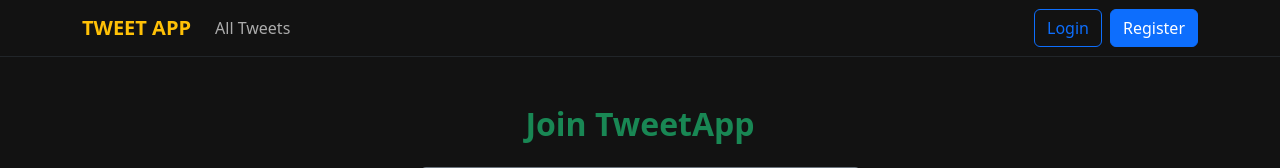
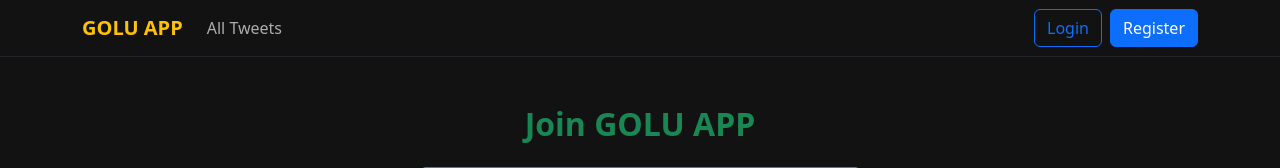
Before and after one commit to abhaypatel03/myproject, a Django app: page /register/ in a window 1280 px wide. Shown: the top 168 px of the page. Run offline with Django 5.2, Linux system fonts and the light colour scheme.

Commit message:
changed app name to Golu App

```diff
--- a/myapp/templates/layout.html
+++ b/myapp/templates/layout.html
@@ -17,7 +17,7 @@
 <body style="background-color: #121212; color: white;">
     <nav class="navbar navbar-expand-lg border-bottom border-dark mb-4">
         <div class="container">
-            <a class="navbar-brand text-warning fw-bold" href="{% url 'tweet_list' %}">TWEET APP</a>
+            <a class="navbar-brand text-warning fw-bold" href="{% url 'tweet_list' %}">GOLU APP</a>
             <button class="navbar-toggler" type="button" data-bs-toggle="collapse"
                 data-bs-target="#navbarSupportedContent" aria-controls="navbarSupportedContent" aria-expanded="false"
                 aria-label="Toggle navigation">
--- a/myapp/templates/registration/login.html
+++ b/myapp/templates/registration/login.html
@@ -8,7 +8,7 @@ Login
 <div class="container mt-5 mb-5">
     <div class="row justify-content-center">
         <div class="col-md-5">
-            <h2 class="text-center fw-bold text-primary mb-4">Login to TweetApp</h2>
+            <h2 class="text-center fw-bold text-primary mb-4">Login to GOLU APP</h2>
             <div class="card bg-dark text-light border-secondary">
                 <div class="card-body p-4">
                     <form method="post">
--- a/myapp/templates/registration/register.html
+++ b/myapp/templates/registration/register.html
@@ -8,7 +8,7 @@ Register
 <div class="container mt-5 mb-5">
     <div class="row justify-content-center">
         <div class="col-md-5">
-            <h2 class="text-center fw-bold text-success mb-4">Join TweetApp</h2>
+            <h2 class="text-center fw-bold text-success mb-4">Join GOLU APP</h2>
             <div class="card bg-dark text-light border-secondary">
                 <div class="card-body p-4">
                     <form method="post">
--- a/myapp/views.py
+++ b/myapp/views.py
@@ -32,6 +32,7 @@ def tweet_create(request):
     else:
         form = TweetForm()
 
+    return render(request, 'myapp/tweet_form.html', {'form': form})
     return render(request, 'myapp/tweet_form.html', {'form': form})
 
 # Tweet Detail
```
